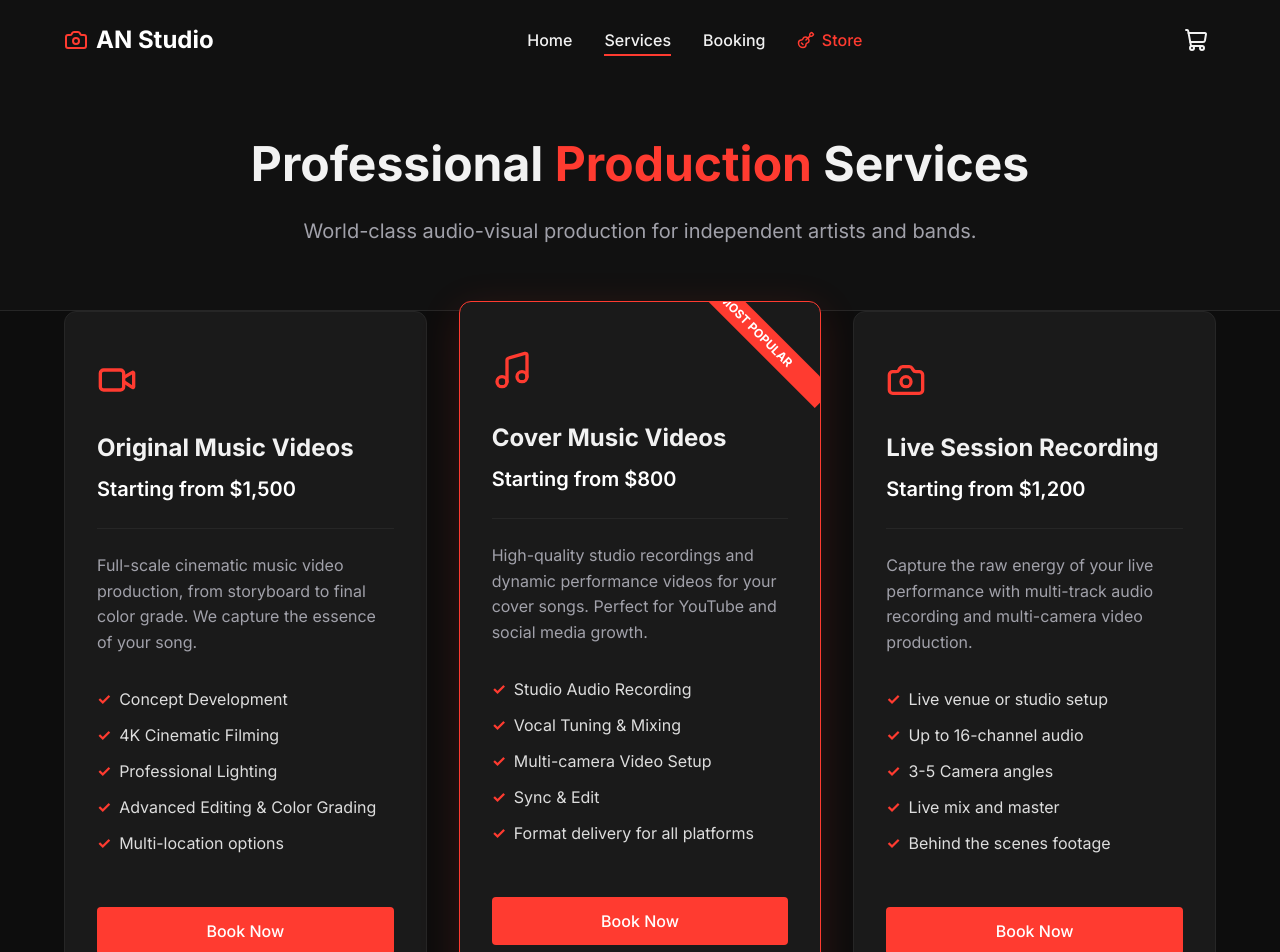
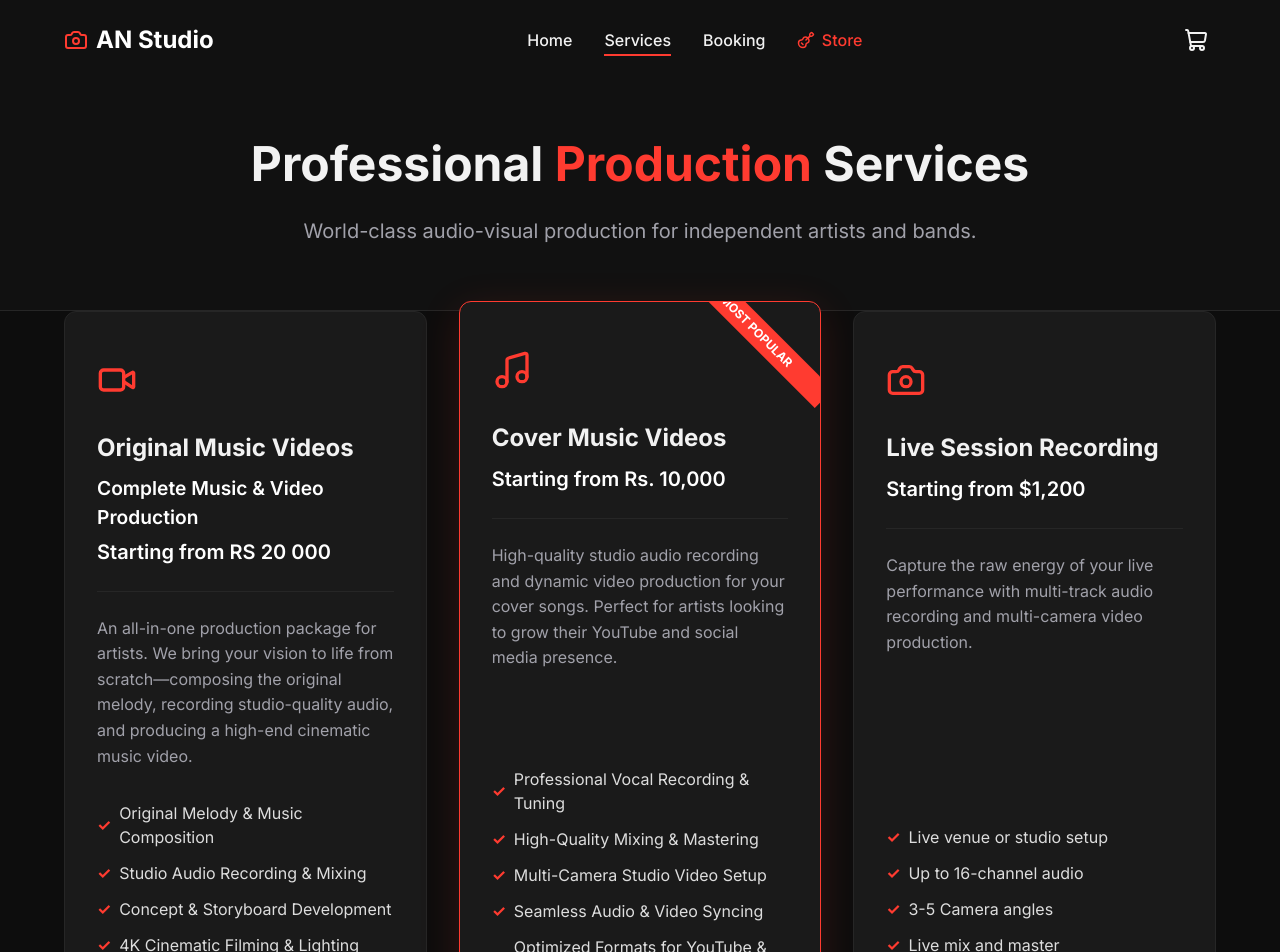
Before and after one commit to ravndusenanayake/Studio-website, a React (Vite) app: page /services in a window 1280 px wide. Shown: the top 952 px of the page. Built offline with nearby package versions, Linux system fonts and the light colour scheme.

Commit message:
Update Original and Cover Music Videos pricing and features

```diff
--- a/src/pages/Services.jsx
+++ b/src/pages/Services.jsx
@@ -19,16 +19,19 @@ const Services = () => {
               <Video size={40} />
             </div>
             <h2>Original Music Videos</h2>
-            <div className="price-tag">Starting from $1,500</div>
+            <div className="price-tag" style={{ display: 'flex', flexDirection: 'column', gap: '5px' }}>
+              <span style={{ fontSize: '1.2rem', color: 'var(--text-primary)' }}>Complete Music & Video Production</span>
+              <span>Starting from RS 20 000</span>
+            </div>
             <p className="package-desc">
-              Full-scale cinematic music video production, from storyboard to final color grade. We capture the essence of your song.
+              An all-in-one production package for artists. We bring your vision to life from scratch—composing the original melody, recording studio-quality audio, and producing a high-end cinematic music video.
             </p>
             <ul className="package-features">
-              <li>Concept Development</li>
-              <li>4K Cinematic Filming</li>
-              <li>Professional Lighting</li>
+              <li>Original Melody & Music Composition</li>
+              <li>Studio Audio Recording & Mixing</li>
+              <li>Concept & Storyboard Development</li>
+              <li>4K Cinematic Filming & Lighting</li>
               <li>Advanced Editing & Color Grading</li>
-              <li>Multi-location options</li>
             </ul>
             <a href="/booking" className="btn btn-primary package-btn">Book Now</a>
           </div>
@@ -38,16 +41,16 @@ const Services = () => {
               <Music size={40} />
             </div>
             <h2>Cover Music Videos</h2>
-            <div className="price-tag">Starting from $800</div>
+            <div className="price-tag">Starting from Rs. 10,000</div>
             <p className="package-desc">
-              High-quality studio recordings and dynamic performance videos for your cover songs. Perfect for YouTube and social media growth.
+              High-quality studio audio recording and dynamic video production for your cover songs. Perfect for artists looking to grow their YouTube and social media presence.
             </p>
             <ul className="package-features">
-              <li>Studio Audio Recording</li>
-              <li>Vocal Tuning & Mixing</li>
-              <li>Multi-camera Video Setup</li>
-              <li>Sync & Edit</li>
-              <li>Format delivery for all platforms</li>
+              <li>Professional Vocal Recording & Tuning</li>
+              <li>High-Quality Mixing & Mastering</li>
+              <li>Multi-Camera Studio Video Setup</li>
+              <li>Seamless Audio & Video Syncing</li>
+              <li>Optimized Formats for YouTube & Social Media</li>
             </ul>
             <a href="/booking" className="btn btn-primary package-btn">Book Now</a>
           </div>
```
